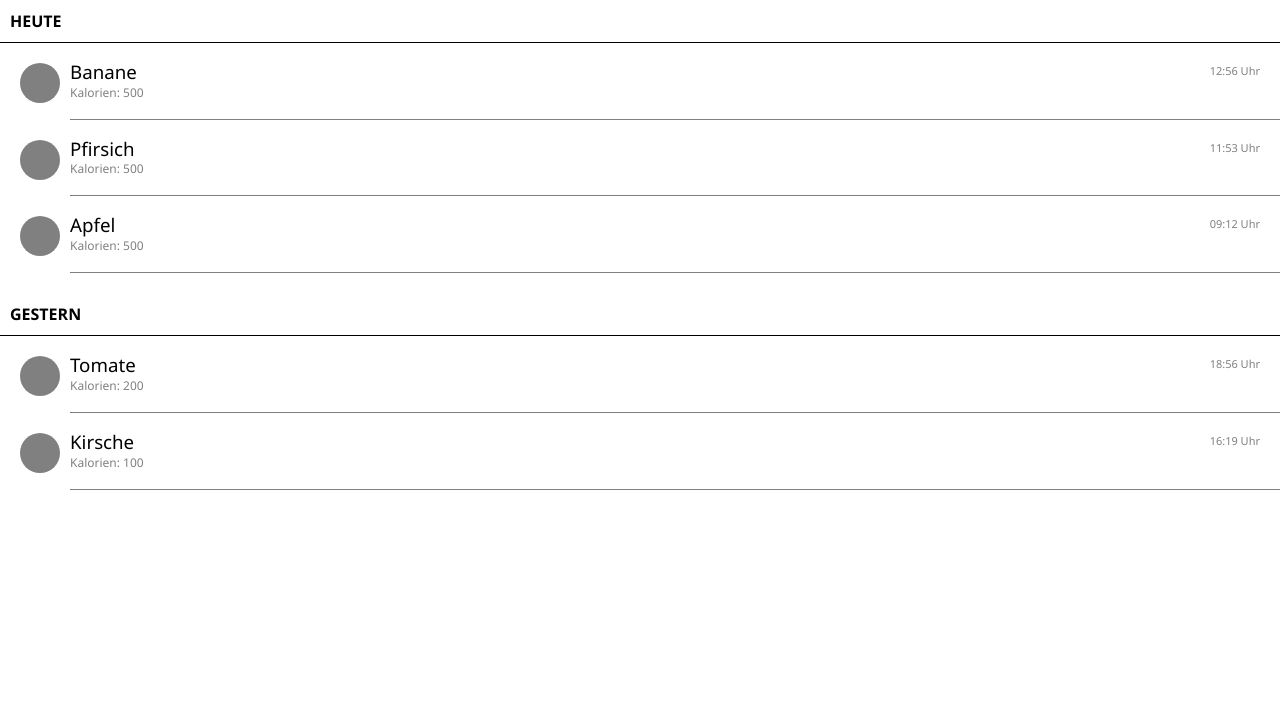
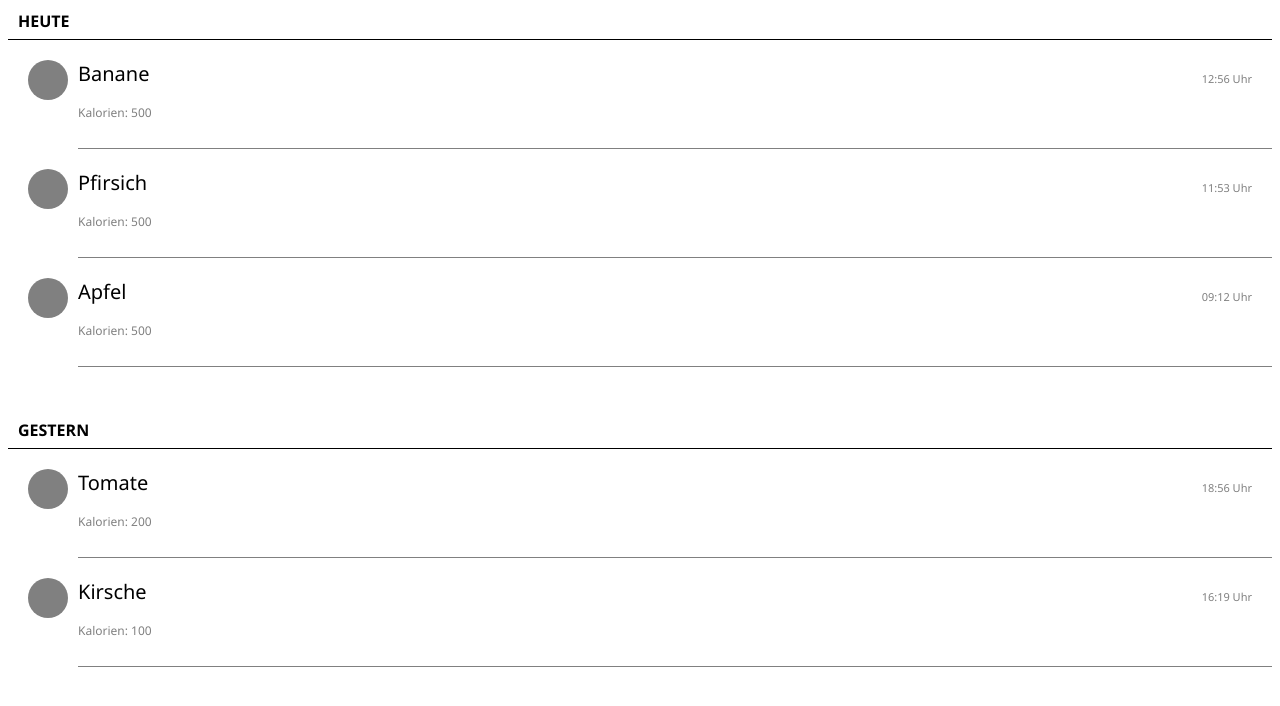
Before and after one commit to ignazhabibi/learning-js, a plain HTML site: page index.html in a window 1280 px wide. Drawn offline with Linux system fonts and the light colour scheme.

Commit message:
cleaning up css

```diff
--- a/data-list.css
+++ b/data-list.css
@@ -1,24 +1,22 @@
-body {
+h2.data-list-header {
     font-family: 'Segoe UI', Tahoma, Geneva, Verdana, sans-serif;
-    margin: 0px;
-    padding: 0px;
+    text-transform: uppercase;
+    line-height: 1;
+    font-size: 16px;
+    padding: 5px 0 10px 10px;
+    margin: 5px 0 20px 0;
+    border-bottom: 1px solid black;
 }
 
 ul {
-   list-style-type: none;
-   position: relative;
-   border-top: 1px solid black;
-   margin: 0px;
-   padding: 0px;
+    font-family: 'Segoe UI', Tahoma, Geneva, Verdana, sans-serif;
+    list-style-type: none;
+    position: relative;
+    margin: 0 0 50px 0;
+    padding: 0;
 }
 
-.oben {
-    text-transform: uppercase;
-    font-weight: bolder;
-    padding: 5px;
-    margin: 5px;
-    display: inline-block;
-}
+
 li {
     margin: 20px 0 20px 70px;
     padding-bottom: 15px;
@@ -36,24 +34,21 @@ li::before {
     height: 40px;
 }
 
-.right {
+p.data-list-sequence {
     float: right;
     margin-right: 20px;
     color: gray;
     font-size: 11px;
 }
 
-p, h3 {
+p.data-list-title {
     margin: 0;
     padding: 0 0 5px 0;
-    line-height: 1;
+    font-size: 20px;
+    color: black;
 }
 
-h3 {
-    font-weight: normal;
-}
-
-p {
+p.data-list-content {
     color: gray;
     font-size: 12px;
 }
--- a/index.html
+++ b/index.html
@@ -6,35 +6,35 @@
     </head>
 
     <body>
-        <span class="oben">Heute</span>
+        <h2 class="data-list-header">Heute</h2>
         <ul>
             <li>
-                <span class="right">12:56 Uhr</span>
-                <h3>Banane</h3>
-                <p>Kalorien: 500</p>
+                <p class="data-list-sequence">12:56 Uhr</p>
+                <p class="data-list-title">Banane</p>
+                <p class="data-list-content">Kalorien: 500</p>
             </li>
             <li>
-                <span class="right">11:53 Uhr</span>
-                <h3>Pfirsich</h3>
-                <p>Kalorien: 500</p>
+                <p class="data-list-sequence">11:53 Uhr</p>
+                <p class="data-list-title">Pfirsich</p>
+                <p class="data-list-content">Kalorien: 500</p>
             </li>
             <li>
-                <span class="right">09:12 Uhr</span>
-                <h3>Apfel</h3>
-                <p>Kalorien: 500</p>
+                <p class="data-list-sequence">09:12 Uhr</p>
+                <p class="data-list-title">Apfel</p>
+                <p class="data-list-content">Kalorien: 500</p>
             </li>
         </ul>
-        <span class="oben">Gestern</span>
+        <h2 class="data-list-header">Gestern</h2>
         <ul>
             <li>
-                <span class="right">18:56 Uhr</span>
-                <h3>Tomate</h3>
-                <p>Kalorien: 200</p>
+                <p class="data-list-sequence">18:56 Uhr</p>
+                <p class="data-list-title">Tomate</p>
+                <p class="data-list-content">Kalorien: 200</p>
             </li>
             <li>
-                <span class="right">16:19 Uhr</span>
-                <h3>Kirsche</h3>
-                <p>Kalorien: 100</p>
+                <p class="data-list-sequence">16:19 Uhr</p>
+                <p class="data-list-title">Kirsche</p>
+                <p class="data-list-content">Kalorien: 100</p>
             </li>
         </ul>
 
```
